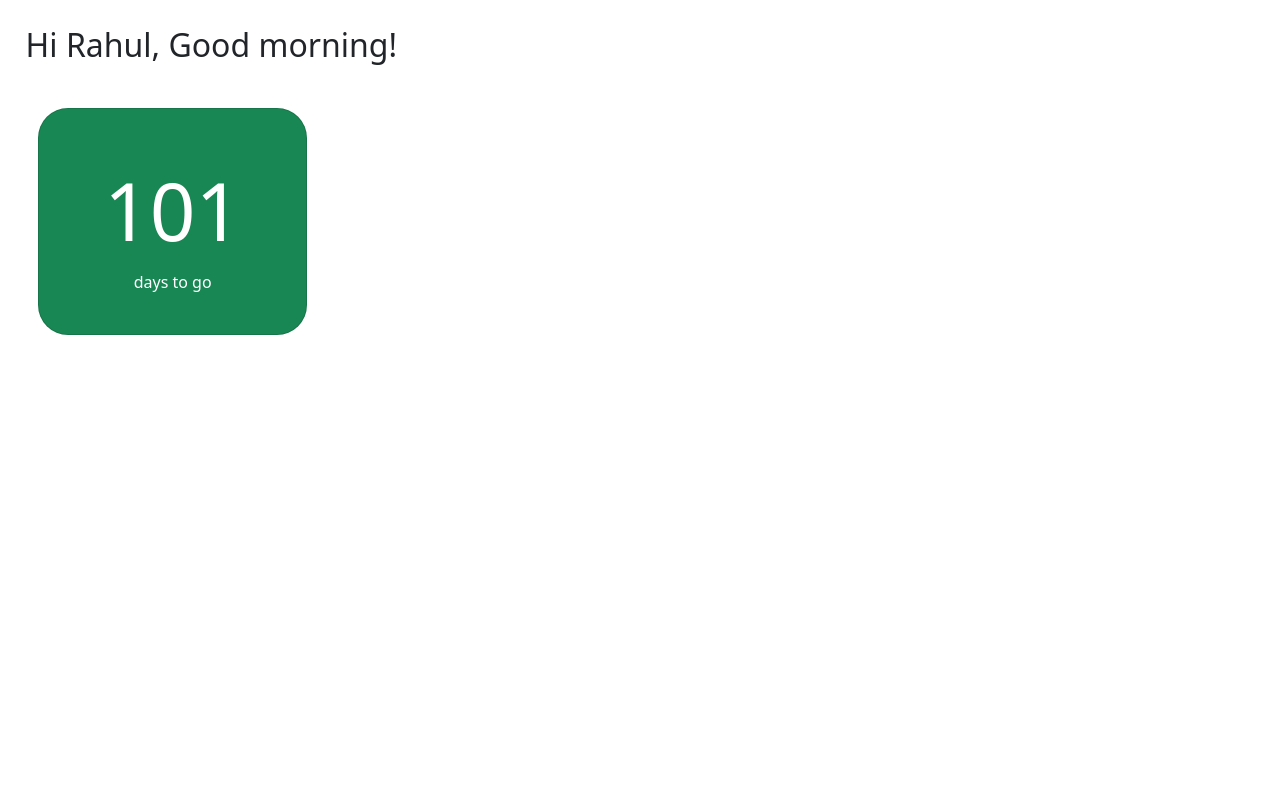
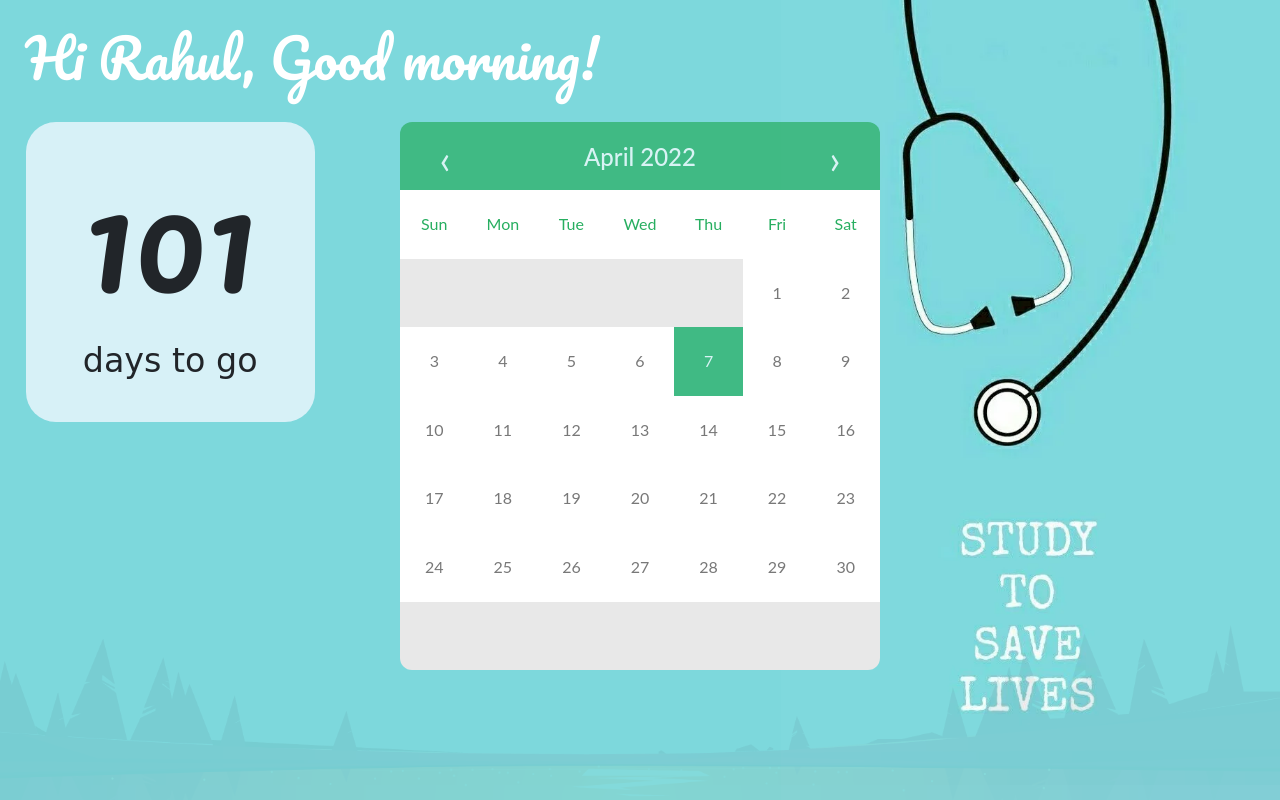
Before and after one commit to rahulbio/neet-prep, a plain HTML site: page index.html in a window 1280 px wide. Drawn offline with nearby package versions, Linux system fonts and the light colour scheme; a web font is replaced by a local one.

Commit message:
Added calendar

```diff
--- /dev/null
+++ b/calendar.css
@@ -0,0 +1,93 @@
+#calendar {
+    margin-left: auto;
+    margin-right: auto;
+    width: 320px;
+    font-family: "Lato", sans-serif;
+}
+#calendar_weekdays div {
+    display: inline-block;
+    vertical-align: top;
+}
+#calendar_content,
+#calendar_weekdays,
+#calendar_header {
+    position: relative;
+    width: 320px;
+    overflow: hidden;
+    float: left;
+    z-index: 10;
+}
+#calendar_weekdays div,
+#calendar_content div {
+    width: 40px;
+    height: 40px;
+    overflow: hidden;
+    text-align: center;
+    background-color: #ffffff;
+    color: #787878;
+}
+#calendar_content {
+    -webkit-border-radius: 0px 0px 12px 12px;
+    -moz-border-radius: 0px 0px 12px 12px;
+    border-radius: 0px 0px 12px 12px;
+}
+#calendar_content div {
+    float: left;
+}
+#calendar_content div:hover {
+    background-color: #f8f8f8;
+}
+#calendar_content div.blank {
+    background-color: #e8e8e8;
+}
+#calendar_header,
+#calendar_content div.today {
+    zoom: 1;
+    filter: alpha(opacity=70);
+    opacity: 0.7;
+}
+#calendar_content div.today {
+    color: #ffffff;
+}
+#calendar_header {
+    width: 100%;
+    position: relative;
+    height: 37px;
+    text-align: center;
+    background-color: #ff6860;
+    padding: 18px 0;
+    -webkit-border-radius: 12px 12px 0px 0px;
+    -moz-border-radius: 12px 12px 0px 0px;
+    border-radius: 12px 12px 0px 0px;
+}
+#calendar_header h1 {
+    font-size: 1.5em;
+    color: #ffffff;
+    position: relative;
+    top: 3px;
+    z-index: -10;
+}
+span[class^="icon-chevron"] {
+    color: #ffffff;
+    cursor: pointer;
+    position: absolute;
+    font-size: 30pt;
+    top: 7px;
+    width: 30px;
+    height: 100%;
+    border-radius: 30px;
+}
+
+span[class^="icon-chevron"]:hover {
+    font-size: 40pt;
+    top: -7px;
+    color: #bab8b8;
+}
+
+.icon-chevron-left {
+    left: 30px;
+}
+
+.icon-chevron-right {
+    right: 30px;
+}
--- /dev/null
+++ b/calendar.js
@@ -0,0 +1,132 @@
+$(function () {
+    function c() {
+        p();
+        var e = h();
+        var r = 0;
+        var u = false;
+        l.empty();
+        while (!u) {
+            if (s[r] == e[0].weekday) {
+                u = true;
+            } else {
+                l.append('<div class="blank"></div>');
+                r++;
+            }
+        }
+        for (var c = 0; c < 42 - r; c++) {
+            if (c >= e.length) {
+                l.append('<div class="blank"></div>');
+            } else {
+                var v = e[c].day;
+                var m = g(new Date(t, n - 1, v)) ? '<div class="today">' : "<div>";
+                l.append(m + "" + v + "</div>");
+            }
+        }
+        var y = o[n - 1];
+        a.css("background-color", y)
+            .find("h1")
+            .text(i[n - 1] + " " + t);
+        f.find("div").css("color", y);
+        l.find(".today").css("background-color", y);
+        d();
+    }
+    function h() {
+        var e = [];
+        for (var r = 1; r < v(t, n) + 1; r++) {
+            e.push({ day: r, weekday: s[m(t, n, r)] });
+        }
+        return e;
+    }
+    function p() {
+        f.empty();
+        for (var e = 0; e < 7; e++) {
+            f.append("<div>" + s[e].substring(0, 3) + "</div>");
+        }
+    }
+    function d() {
+        var t;
+        var n = $("#calendar").css("width", e + "px");
+        n.find((t = "#calendar_weekdays, #calendar_content"))
+            .css("width", e + "px")
+            .find("div")
+            .css({ width: e / 7 + "px", height: e / 7 + "px", "line-height": e / 7 + "px" });
+        n.find("#calendar_header")
+            .css({ height: e * (1 / 7) + "px" })
+            .find('span[class^="icon-chevron"]')
+    }
+    function v(e, t) {
+        return new Date(e, t, 0).getDate();
+    }
+    function m(e, t, n) {
+        return new Date(e, t - 1, n).getDay();
+    }
+    function g(e) {
+        return y(new Date()) == y(e);
+    }
+    function y(e) {
+        return e.getFullYear() + "/" + (e.getMonth() + 1) + "/" + e.getDate();
+    }
+    function b() {
+        var e = new Date();
+        t = e.getFullYear();
+        n = e.getMonth() + 1;
+    }
+    var e = 480;
+    var t = 2013;
+    var n = 9;
+    var r = [];
+    var i = [
+        "January",
+        "February",
+        "March",
+        "April",
+        "May",
+        "June",
+        "July",
+        "August",
+        "September",
+        "October",
+        "November",
+        "December",
+    ];
+    var s = ["Sunday", "Monday", "Tuesday", "Wednesday", "Thursday", "Friday", "Saturday"];
+    var o = [
+        "#16a085",
+        "#1abc9c",
+        "#c0392b",
+        "#27ae60",
+        "#FF6860",
+        "#f39c12",
+        "#f1c40f",
+        "#e67e22",
+        "#2ecc71",
+        "#e74c3c",
+        "#d35400",
+        "#2c3e50",
+    ];
+    var u = $("#calendar");
+    var a = u.find("#calendar_header");
+    var f = u.find("#calendar_weekdays");
+    var l = u.find("#calendar_content");
+    b();
+    c();
+    a.find('span[class^="icon-chevron"]').on("click", function () {
+        var e = $(this);
+        var r = function (e) {
+            n = e == "next" ? n + 1 : n - 1;
+            if (n < 1) {
+                n = 12;
+                t--;
+            } else if (n > 12) {
+                n = 1;
+                t++;
+            }
+            c();
+        };
+        if (e.attr("class").indexOf("left") != -1) {
+            r("previous");
+        } else {
+            r("next");
+        }
+    });
+});
--- /dev/null
+++ b/index.css
@@ -0,0 +1,49 @@
+body {
+    padding: 2%;
+    background-color: #7dd8dc;
+}
+
+#heading {
+    font-family: "Pacifico", cursive;
+    color: white;
+    font-size: 40pt;
+}
+
+#days-count-card {
+    font-family: "Pacifico", cursive;
+    text-align: center;
+    background-color: rgba(240, 248, 255, 0.788);
+    padding: 5%;
+    height: 300px;
+    border-radius: 30px;
+}
+
+#days-count {
+    font-size: 100pt;
+}
+
+#days-count-text {
+    font-family: "Neucha", cursive;
+    font-size: 25pt;
+}
+
+#motivation-img {
+    position: absolute;
+    top: 0;
+    right: 0;
+}
+
+#forest-img {
+    position: absolute;
+    bottom: 0;
+    left: 0;
+}
+
+#forest-img img {
+    width: 100vw;
+    opacity: 0.05;
+}
+
+#motivation-img img {
+    height: 100vh;
+}
--- a/index.html
+++ b/index.html
@@ -5,6 +5,13 @@
         <meta http-equiv="X-UA-Compatible" content="IE=edge" />
         <meta name="viewport" content="width=device-width, initial-scale=1.0" />
         <title>Rahul K &middot; Neet Prep</title>
+
+        <link rel="preconnect" href="https://fonts.googleapis.com" />
+        <link rel="preconnect" href="https://fonts.gstatic.com" crossorigin />
+        <link
+            href="https://fonts.googleapis.com/css2?family=Neucha&family=Pacifico&display=swap"
+            rel="stylesheet"
+        />
         <!-- bootstrap CSS only -->
         <link
             href="https://cdn.jsdelivr.net/npm/bootstrap@5.1.3/dist/css/bootstrap.min.css"
@@ -14,21 +21,8 @@
         />
 
         <!-- css -->
-        <style>
-            body {
-                padding: 2%;
-            }
-
-            div.card {
-                padding: 2% 4%;
-                border-radius: 30px;
-                margin: 1%;
-            }
-
-            #days-count {
-                font-size: 60pt;
-            }
-        </style>
+        <link rel="stylesheet" href="index.css" />
+        <link rel="stylesheet" href="calendar.css" />
 
         <!-- JavaScript Bundle with Popper -->
         <script
@@ -36,20 +30,49 @@
             integrity="sha384-ka7Sk0Gln4gmtz2MlQnikT1wXgYsOg+OMhuP+IlRH9sENBO0LRn5q+8nbTov4+1p"
             crossorigin="anonymous"
         ></script>
+        <script
+            src="https://cdnjs.cloudflare.com/ajax/libs/jquery/3.6.0/jquery.min.js"
+            integrity="sha512-894YE6QWD5I59HgZOGReFYm4dnWc1Qt5NtvYSaNcOP+u1T9qYdvdihz0PPSiiqn/+/3e7Jo4EaG7TubfWGUrMQ=="
+            crossorigin="anonymous"
+            referrerpolicy="no-referrer"
+        ></script>
     </head>
     <body>
-        <h2>Hi Rahul, <span id="greeting"></span>!</h2>
+        <h1 id="heading">Hi Rahul, <span id="greeting"></span>!</h1>
         <br />
-        <div
-            class="card text-white bg-success mb-3"
-            style="max-width: fit-content; text-align: center"
-        >
-            <!-- <div class="card-header">Header</div> -->
-            <div class="card-body">
-                <span id="days-count"> </span>
-                <br />days to go
+
+        <div class="row">
+            <div class="col-lg-3">
+                <div id="days-count-card">
+                    <div>
+                        <span id="days-count"> </span>
+                        <br /><span id="days-count-text">days to go</span>
+                    </div>
+                </div>
             </div>
+            <div class="col-lg-6">
+                <div id="calendar">
+                    <div id="calendar_header">
+                        <span class="icon-chevron-left"> ‹ </span>
+                        <h1></h1>
+                        <span class="icon-chevron-right"> › </span>
+                    </div>
+                    <div id="calendar_weekdays"></div>
+                    <div id="calendar_content"></div>
+                </div>
+            </div>
+            <div class="col-lg-4"></div>
         </div>
+
+        <div id="motivation-img">
+            <img src="wp9341196.png" alt="motivation" />
+        </div>
+
+        <div id="forest-img">
+            <img src="forest_012x.png" alt="forest" />
+        </div>
+
+        <script src="calendar.js"></script>
 
         <script>
             const today = new Date();
@@ -58,14 +81,14 @@
             const diffDays = Math.ceil(diffTime / (1000 * 60 * 60 * 24));
             document.getElementById("days-count").innerHTML = diffDays;
 
-            var greeting = document.getElementById("greeting")
+            var greeting = document.getElementById("greeting");
             var curHr = today.getHours();
             if (curHr < 12) {
-                greeting.innerHTML = "Good morning"
+                greeting.innerHTML = "Good morning";
             } else if (curHr < 18) {
-                greeting.innerHTML = "Good afternoon"
+                greeting.innerHTML = "Good afternoon";
             } else {
-                greeting.innerHTML = "Good evening"
+                greeting.innerHTML = "Good evening";
             }
         </script>
     </body>
```
Also changed, not shown: forest_012x.png (added), wp9341196.png (added), 1 other file.
